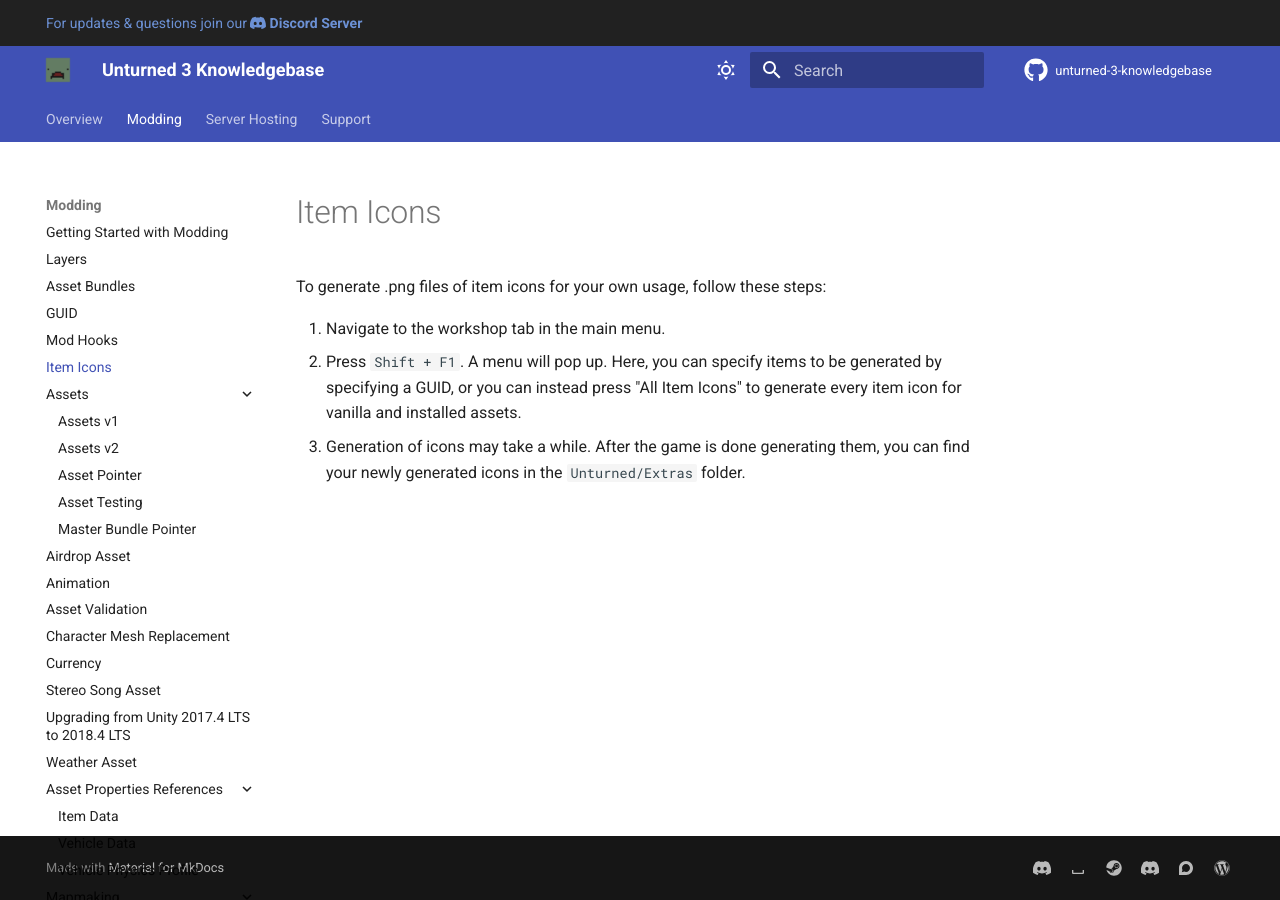
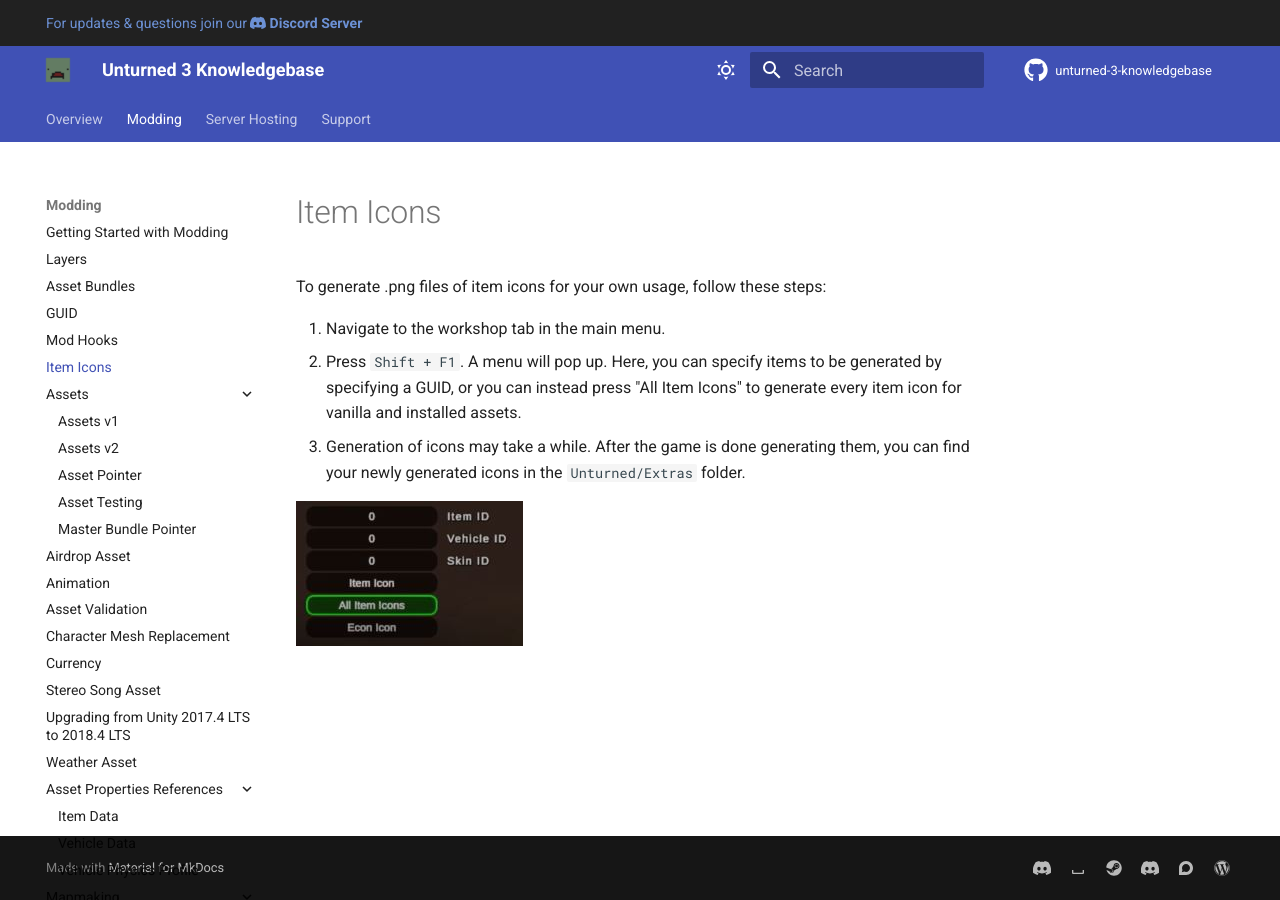
Before and after one commit to unturned-info/unturned-3-knowledgebase, an MkDocs documentation site: the page built from docs/Modding/ItemIcons.md, in a window 1280 px wide. Built offline with MkDocs 1.6.1 and Material for MkDocs 9.7.7, drawn with Linux system fonts in a browser that asks for light colours; comment, search, counter and statistics services are not loaded.

Commit message:
Update ItemIcons.md
Signed-off-by: Jdance-Media <67397422+Jdance-Media@users.noreply.github.com>

```diff
--- a/docs/Modding/ItemIcons.md
+++ b/docs/Modding/ItemIcons.md
@@ -5,3 +5,5 @@
 1. Navigate to the workshop tab in the main menu.
 2. Press `Shift + F1`. A menu will pop up. Here, you can specify items to be generated by specifying a GUID, or you can instead press "All Item Icons" to generate every item icon for vanilla and installed assets.
 3. Generation of icons may take a while. After the game is done generating them, you can find your newly generated icons in the `Unturned/Extras` folder.
+
+![Item Icon Menu](Images/ItemIcons.jpg)
```
